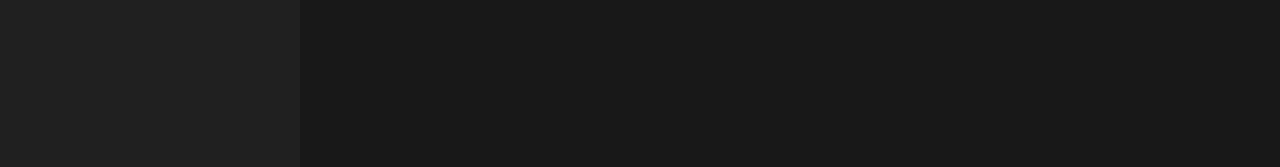
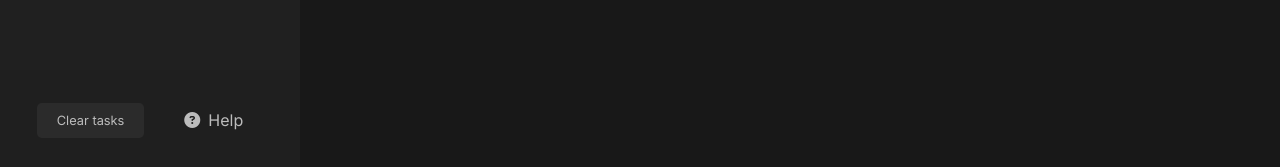
Before and after one commit to joaolscosta/NoteIt, a React (Vite) app in the folder frontend/: page /main_page in a window 1280 px wide. Shown: the part 630-797 px from the top of the page. Built offline with nearby package versions, Linux system fonts and the light colour scheme.

Commit message:
feat: Clear all tasks button.

```diff
--- a/frontend/src/components/Sidebar.jsx
+++ b/frontend/src/components/Sidebar.jsx
@@ -91,6 +91,23 @@
       }
    };
 
+   const deleteAllTasks = async () => {
+      try {
+         const response = await axios.post(
+            "http://localhost:5000/delete_all_tasks",
+            {
+               username: localStorage.getItem("username"),
+            }
+         );
+
+         if (response.status === 200) {
+            setTasks([]);
+         }
+      } catch (error) {
+         console.error("Error deleting all tasks:", error);
+      }
+   };
+
    useEffect(() => {
       fetchTasks();
    }, []);
@@ -106,7 +123,6 @@
          </button>
          <hr className="divider" />
          <p className="tasks-title">Tasks left for today:</p>
-
          <div className="tasks-container">
             {tasks.length > 0 ? (
                tasks.map((task) => (
@@ -139,6 +155,16 @@
             ) : (
                <p className="no-tasks">No tasks available</p>
             )}
+         </div>
+         <div className="bottom-sidebar">
+            <button className="clear-tasks-button" onClick={deleteAllTasks}>
+               Clear tasks
+            </button>
+            <div className="help-container">
+               <button className="help-button">
+                  <i className="fas fa-question-circle"></i>Help
+               </button>
+            </div>
          </div>
 
          {isDialogOpen && (
--- a/frontend/src/index.css
+++ b/frontend/src/index.css
@@ -337,6 +337,7 @@
    padding: 8px;
    border-radius: 7px;
    font-size: 0.9rem;
+   font-weight: 0;
    width: 75%;
    display: flex;
    align-items: center;
@@ -364,7 +365,7 @@
    transform: translateY(-50%);
    color: transparent;
    cursor: pointer;
-   opacity: 0;
+   opacity: 1;
 }
 
 .task-item:hover .delete-task-icon {
@@ -433,6 +434,59 @@
    opacity: 90%;
 }
 
+.bottom-sidebar {
+   position: fixed;
+   bottom: 0;
+   left: 0;
+   height: 100px;
+   width: 300px;
+   background-color: #202020;
+   color: #fff;
+   display: flex;
+   justify-content: center;
+   align-items: center;
+   opacity: 0.7;
+}
+
+.clear-tasks-button {
+   position: block;
+   font-family: Inter;
+   background-color: #313131;
+   color: #ffffff;
+   border: none;
+   padding: 10px 20px;
+   margin: 10px;
+   cursor: pointer;
+   border-radius: 5px;
+   font-size: 0.8rem;
+}
+
+.help-button {
+   position: block;
+   font-family: Inter;
+   color: #ffffff;
+   background: none;
+   border: none;
+   padding: 10px 20px;
+   margin: 10px;
+   cursor: pointer;
+   border-radius: 7px;
+   font-size: 1rem;
+}
+
+.help-container {
+   display: flex;
+   align-items: center;
+}
+
+.help-container i {
+   margin-right: 8px;
+}
+
+.clear-tasks-button:hover {
+   background-color: #2c2c2c;
+}
+
 /* -------------------  MAIN PAGE ------------------- */
 .main-page {
    display: flex;
```
Also changed, not shown: 1 other file (tests, documents, lock files or other folders).
